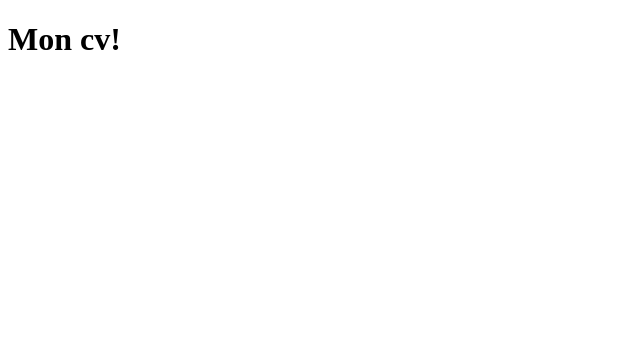
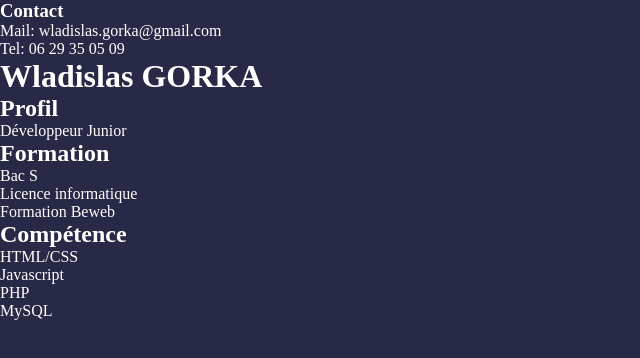
Before and after one commit to wladislasGorka/curri, a plain HTML site: page index.html in a window 1280 px wide. Shown: the whole page, without its empty margins (0-640 px from the left). Drawn offline with Linux system fonts and the light colour scheme.

Commit message:
Base html et css

```diff
--- a/index.html
+++ b/index.html
@@ -3,9 +3,47 @@
     <head>
         <meta charset="UTF-8">
         <meta name="viewport" content="width=device-width, initial-scale=1.0">
+        <link rel="stylesheet" href="style.css" type="text/css" >
         <title>CV</title>
     </head>
     <body>
-        <h1>Mon cv!</h1>
+        <aside>
+            <h3>Contact</h3>
+            <ul>
+                <li>Mail: wladislas.gorka@gmail.com</li>
+                <li>Tel: 06 29 35 05 09</li>
+            </ul>
+        </aside>
+
+        <main>
+            <h1>Wladislas GORKA</h1>
+            <section>
+                <h2>Profil</h2>
+                <p> Développeur Junior</p>
+            </section>
+
+            <section>
+                <h2>Formation</h2>
+                <ul id="formation">
+                    <li>Bac S</li>
+                    <li>Licence informatique</li>
+                    <li>Formation Beweb</li>
+                </ul>
+            </section>
+
+            <section>
+                <h2>Compétence</h2>
+                <ul id="competences">
+                    <li>HTML/CSS</li>
+                    <li>Javascript</li>
+                    <li>PHP</li>
+                    <li>MySQL</li>
+                </ul>
+            </section>
+
+            <!-- <section>
+                <h2>Loisir</h2>
+            </section> -->
+        </main>
     </body>
 </html>
--- a/style.css
+++ b/style.css
@@ -0,0 +1,16 @@
+/*
+Palette de couleurs (Created by Snowy Owl):
+    #272946 bleu sombre
+    #eda031 jaune dorée
+    #e7ffee cyan pale
+*/
+
+*{
+    margin: 0px;
+    padding: 0px;
+    color: white;
+}
+
+body{
+    background-color: #272946;
+}
```
